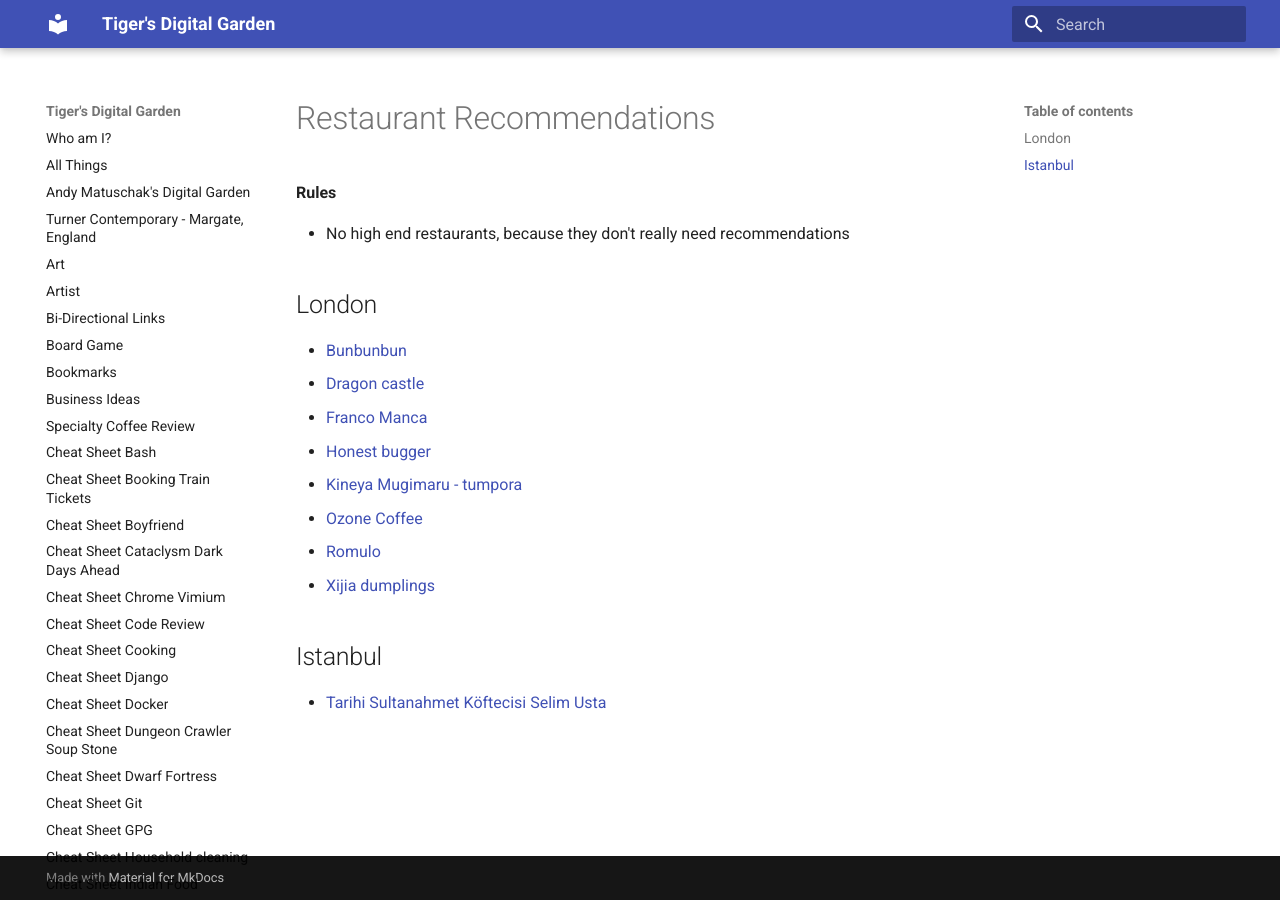
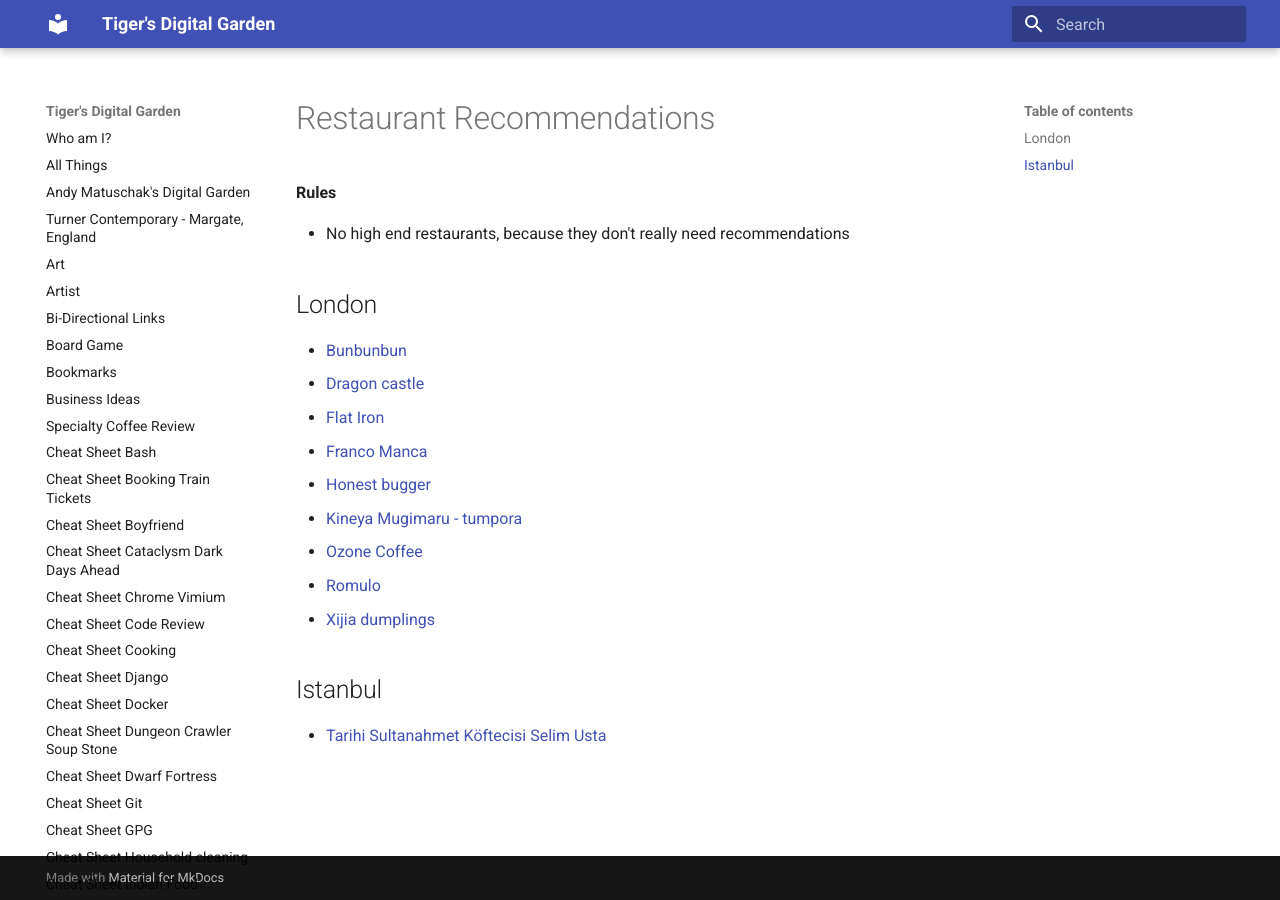
Before and after one commit to ynotstartups/notes, an MkDocs documentation site: the page built from notes/restaurant-recommendations.md, in a window 1280 px wide. Built offline with MkDocs 1.6.1 and Material for MkDocs 9.7.7, drawn with Linux system fonts in a browser that asks for light colours.

Commit message:
add restaurant recommendations

```diff
--- a/notes/restaurant-recommendations.md
+++ b/notes/restaurant-recommendations.md
@@ -8,6 +8,7 @@
 
 - [Bunbunbun](http://www.bunbunbun.co/)
 - [Dragon castle](https://www.dragoncastlelondon.com/)
+- [Flat Iron](https://flatironsteak.co.uk/)
 - [Franco Manca](https://www.francomanca.co.uk/)
 - [Honest bugger](https://www.honestburgers.co.uk/)
 - [Kineya Mugimaru - tumpora](https://www.kineya.co.uk/)
```
